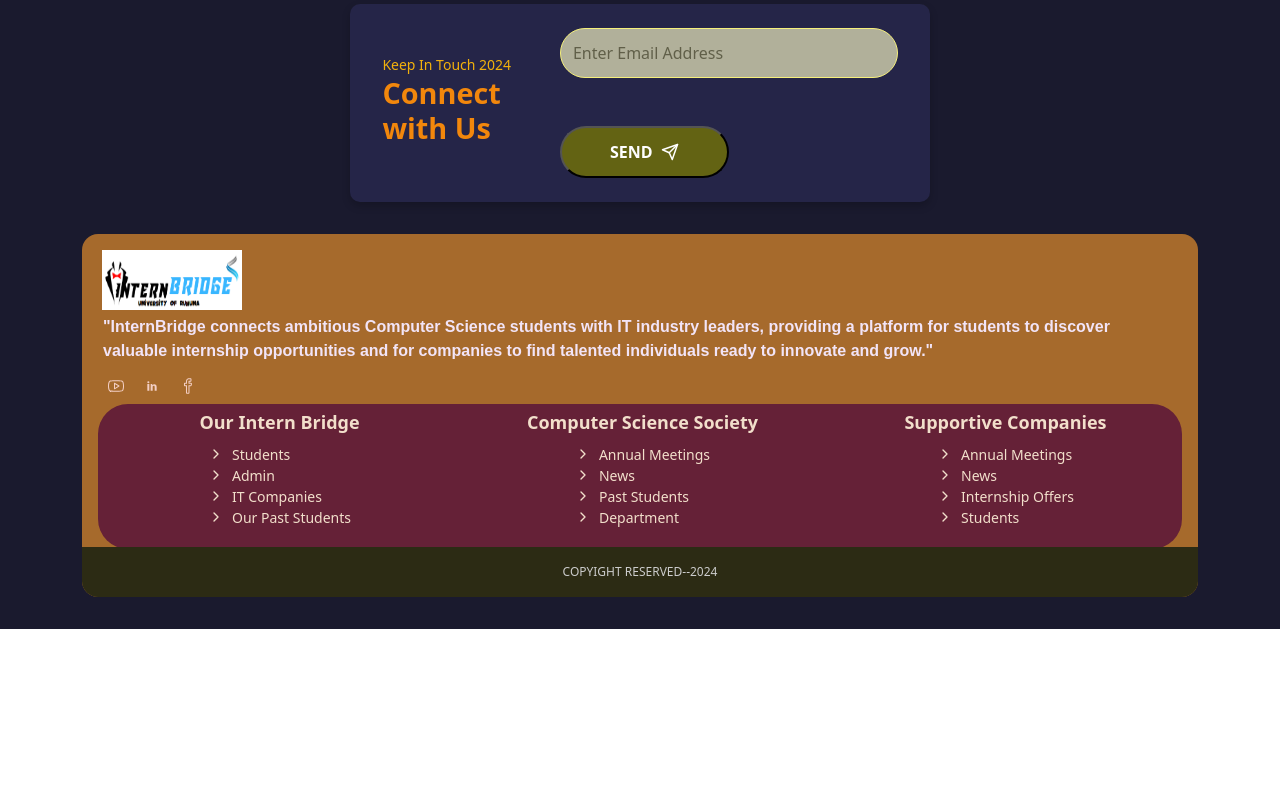
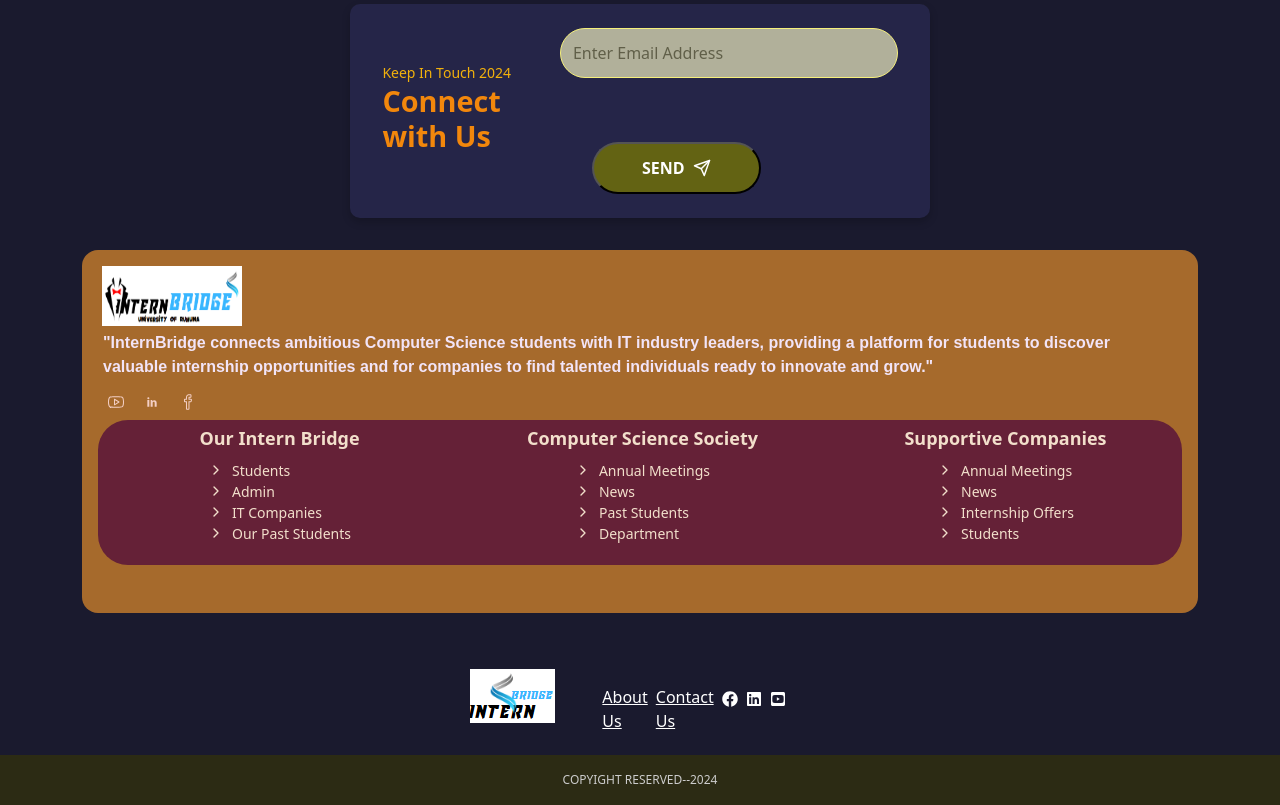
Before and after one commit to DileeshaNuwansara/internBridge, a React (Create React App) app in the folder internBridgeFrontEnd/internbridge-frontend/: page /about-us in a window 1280 px wide. Shown: the part 3300-4105 px from the top of the page. Before the commit the page ends 3929 px from the top, so only its background shows below. Built offline with nearby package versions, Linux system fonts and the light colour scheme.

Commit message:
dashboardd admin

```diff
--- a/internBridgeFrontEnd/internbridge-frontend/src/components/AppSideBar/AppSideBar.jsx
+++ b/internBridgeFrontEnd/internbridge-frontend/src/components/AppSideBar/AppSideBar.jsx
@@ -6,7 +6,7 @@
 import styles from './AppSideBar.module.scss';  // Import the SCSS module
 import { MdOutlineSettings,MdDashboard } from "react-icons/md";
 import { RiAdminFill } from "react-icons/ri";
-import { FaPersonBurst,FaUsersLine } from "react-icons/fa6";
+import { FaUsersLine } from "react-icons/fa6";
 import { FaUserPlus,FaUserCog,FaFile,FaCalendarAlt,FaCalendarCheck } from "react-icons/fa";
 
 
--- /dev/null
+++ b/internBridgeFrontEnd/internbridge-frontend/src/components/Card/Card.module.scss
@@ -0,0 +1,16 @@
+.customButton {
+    background-color:rgb(174, 176, 46);
+    border: none;
+    color:antiquewhite;
+    padding: 10px 20px;
+    text-align: center;
+    text-decoration: none;
+    display: inline-block;
+    font-size: 16px;
+    transition: background-color 0.3s ease-in-out;
+
+
+  &:hover {
+    background-color: #b38720;
+  }
+}
--- /dev/null
+++ b/internBridgeFrontEnd/internbridge-frontend/src/components/Card/Cards.jsx
@@ -0,0 +1,31 @@
+import React from 'react';
+import { Button } from 'react-bootstrap';
+import { useNavigate } from 'react-router-dom';
+import Card from 'react-bootstrap/Card';
+import styles from './Card.module.scss';
+
+const Cards = ({ title, description, link, imgs }) => {
+    const navigate = useNavigate();
+
+    const navigateToa = () => {
+        navigate(link);
+  };
+
+  return (
+    <Card style={{ width: '18rem' }}>
+      <Card.Img variant="top" src={imgs} />
+      <Card.Body>
+        <Card.Title>{title}</Card.Title>
+        <Card.Text>{description}</Card.Text>
+        <Button
+          onClick={navigateToa}
+          className={`btn ${styles.customButton}`}
+        >
+          View
+        </Button>
+      </Card.Body>
+    </Card>
+  );
+};
+
+export default Cards;
--- a/internBridgeFrontEnd/internbridge-frontend/src/components/Footer/Footer.jsx
+++ b/internBridgeFrontEnd/internbridge-frontend/src/components/Footer/Footer.jsx
@@ -1,14 +1,16 @@
 import React,{useEffect} from 'react'
 import { FiSend } from 'react-icons/fi';
 import styles from  './footer.module.scss';
+import { Link } from 'react-router-dom';
 import logo from '../../assets/imgs/internbridge_logo.png';
 import { FiChevronRight } from "react-icons/fi";
 import { SlSocialYoutube } from "react-icons/sl";
 import {TiSocialLinkedin} from "react-icons/ti";
 import { SlSocialFacebook } from "react-icons/sl";
+import {FaFacebook,FaLinkedin,FaYoutubeSquare} from "react-icons/fa";
 import AOS from 'aos';
 import 'aos/dist/aos.css';
-
+import smallLogo from '../../assets/imgs/smallLogo.png';
 
 const Footer = () => {
 
@@ -63,7 +65,7 @@
             </div>
 
             <div className={styles.footerLinks}>
-            <div className={styles.linkGroup}>
+              <div className={styles.linkGroup}>
               <span className={styles.groupTitle}>Our Intern Bridge</span>
                 <ul>
                 <li className={`${styles.footerList} flex`}>
@@ -135,11 +137,54 @@
 
             </div>
 
+
+          </div>
+
+          <div>
+            <div className={styles.footerDiv1}>
+              <div className="row container py-4 ">
+            <div className="col-12 col-md-6">
+              <img src={smallLogo} alt="InternBridge Logo" className={styles.logo} />
+            </div>
+            <div className="col-12 col-md-6 text-md-right ">
+              <ul className="list-inline d-flex my-3 mr-3 justify-content-end">
+                <li className="list-inline-item mr-4 mx-6">
+                  <Link to="/about-us" className="text-white">About Us</Link>
+                </li>
+                <li className="list-inline-item mr-4 mx-8">
+                  <Link to="/contactus" className="text-white mr-4">Contact Us</Link>
+                </li>
+                <li className="list-inline-item mr-4">
+                  <a href="https://facebook.com" className="text-white" aria-label="Facebook" target="_blank" rel="noopener noreferrer">
+                    <FaFacebook  />
+                  </a>
+                </li>
+
+
+                <li className="list-inline-item">
+                  <a href="https://linkedin.com" className="text-white" aria-label="LinkedIn" target="_blank" rel="noopener noreferrer">
+                    <FaLinkedin  />
+                  </a>
+                </li>
+                <li className="list-inline-item">
+                  <a href="https://youtube.com" className="text-white" aria-label="YouTube" target="_blank" rel="noopener noreferrer">
+                    <FaYoutubeSquare  />
+                  </a>
+                </li>
+              </ul>
+            </div>
+                </div>
+
+            </div>
+
             <div className={styles.footerDiv}>
 
-              <small>COPYIGHT RESERVED--2024</small>
+                <small>COPYIGHT RESERVED--2024</small>
             </div>
           </div>
+
+
+
         </div>
     </section>
   )
--- a/internBridgeFrontEnd/internbridge-frontend/src/components/Footer/footer.module.scss
+++ b/internBridgeFrontEnd/internbridge-frontend/src/components/Footer/footer.module.scss
@@ -68,7 +68,8 @@
   }
   .btn {
     width: 50%;
-    margin-top: 2rem;
+    margin-inline-start: 2rem;
+    margin-top: 3rem;
     display: flex;
     justify-content: center;
     align-items: center;
--- a/internBridgeFrontEnd/internbridge-frontend/src/pages/Dashboard/AdminDashboard.jsx
+++ b/internBridgeFrontEnd/internbridge-frontend/src/pages/Dashboard/AdminDashboard.jsx
@@ -1,11 +1,36 @@
-import React from 'react'
-import AppSideBar from '../../components/AppSideBar/AppSideBar';
-const AdminDashboard = () => {
-  return (
-    <div>
-      <AppSideBar/>
+import React from 'react';
+import { Container, Row, Col } from 'react-bootstrap';
+import AppNavbar from '../../components/AppNavBar/AppNavBar';
+import AppSidebar from '../../components/AppSideBar/AppSideBar';
+import styles from './dashboard.module.scss';
+import Cards from '../../components/Card/Cards';
+const AdminDashboard = () => (
+  <div>
+    <AppNavbar />
+    <div className="d-flex">
+      <AppSidebar role="admin" />
+      <Container fluid className={styles.dashboardContent}>
+        <Row>
+          <Col xs={12} md={6} lg={4}>
+            <Cards title="Manage Students" description="Manage student details" link="/manage-students" imgs="../assets/imgs/cardimg.png"/>
+          </Col>
+          <Col xs={12} md={6} lg={4}>
+            <Cards title="Manage Coordinators" description="Manage coordinators " link="/manage-coordinators" imgs="../assets/imgs/cardimg.png"/>
+          </Col>
+          <Col xs={12} md={6} lg={4}>
+            <Cards title="Manage Admins" description="Manage administrative access" link="/manage-admins" imgs="../assets/imgs/cardimg.png" />
+          </Col>
+          <Col xs={12} md={6} lg={4}>
+            <Cards title="Manage Company HR" description="Oversee company HR activities" link="/manage-company-hr" imgs="../assets/imgs/cardimg.png" />
+          </Col>
+	        <Col xs={12} md={6} lg={4}>
+            <Cards title="Profile Settings" description=" Admin Profile Settings" link="/manage-admin" imgs="../assets/imgs/cardimg.png" />
+          </Col>
+
+        </Row>
+      </Container>
     </div>
-  )
-}
+  </div>
+);
 
-export default AdminDashboard
+export default AdminDashboard;
--- /dev/null
+++ b/internBridgeFrontEnd/internbridge-frontend/src/pages/Dashboard/dashboard.module.scss
@@ -0,0 +1,13 @@
+.dashboardContent {
+    padding: 20px;
+    display: flex;
+    flex-wrap: wrap;
+    justify-content: space-between;
+  }
+
+  @media (max-width: 768px) {
+    .dashboardContent {
+      flex-direction: column;
+      align-items: center;
+    }
+  }
```
Also changed, not shown: internBridgeFrontEnd/internbridge-frontend/src/assets/imgs/cardimg.png (added), internBridgeFrontEnd/internbridge-frontend/src/pages/Dashboard/CompanyhrDashboard.jsx (added), internBridgeFrontEnd/internbridge-frontend/src/pages/Dashboard/CoordinatorDashboard.jsx (added), internBridgeFrontEnd/internbridge-frontend/src/pages/Dashboard/StudentDashboard.jsx (added).
